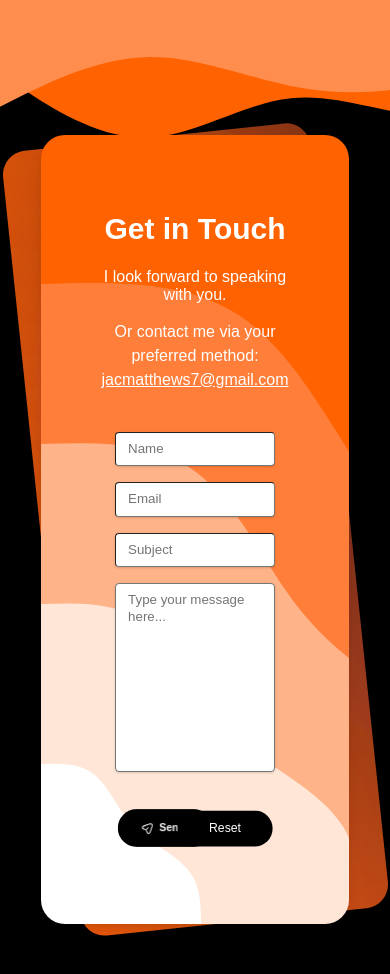
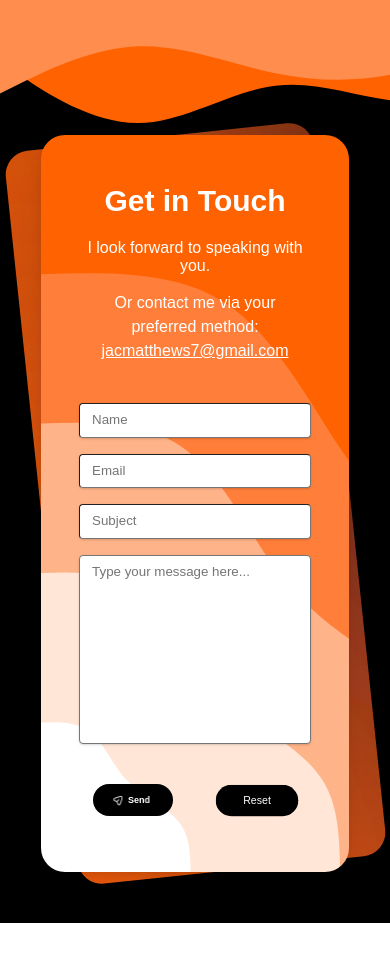
Before and after one commit to Jakes-Git-Hub/Professional-Portfolio, a React (Create React App) app: page / in a window 390 px wide. Shown: the part 9340-10314 px from the top of the page. After the commit the page ends 10263 px from the top, so only its background shows below. Built offline with nearby package versions, Linux system fonts and the light colour scheme.

Commit message:
Added responsivity for Contact me section

```diff
--- a/public/styles.css
+++ b/public/styles.css
@@ -2770,6 +2770,36 @@ input, input::placeholder, textarea, textarea::placeholder {
     text-align: center;
   }
 
+  @media screen and (max-width: 634px) {
+    .sm\:p-20 {
+        padding: 1.725rem 2.5rem 4.5rem;
+    }
+  }
+
+  @media screen and (max-width: 468px) {
+    .contact-buttons-container {
+        width: 50%;
+        justify-content: space-between;
+    }
+  }
+
+  @media screen and (max-width: 434px) {
+    .btn-5 {
+        scale: 0.50;
+    }
+    .btn-1 {
+        scale: 0.59;
+    }
+  }
+
+  @media screen and (max-width: 390px) {
+    .contact-buttons-container {
+        width: 60%;
+    }
+  }
+
+
+
 /* Important to keep at end for css flow */
 
 @media screen and (max-width: 1492px) {
```
